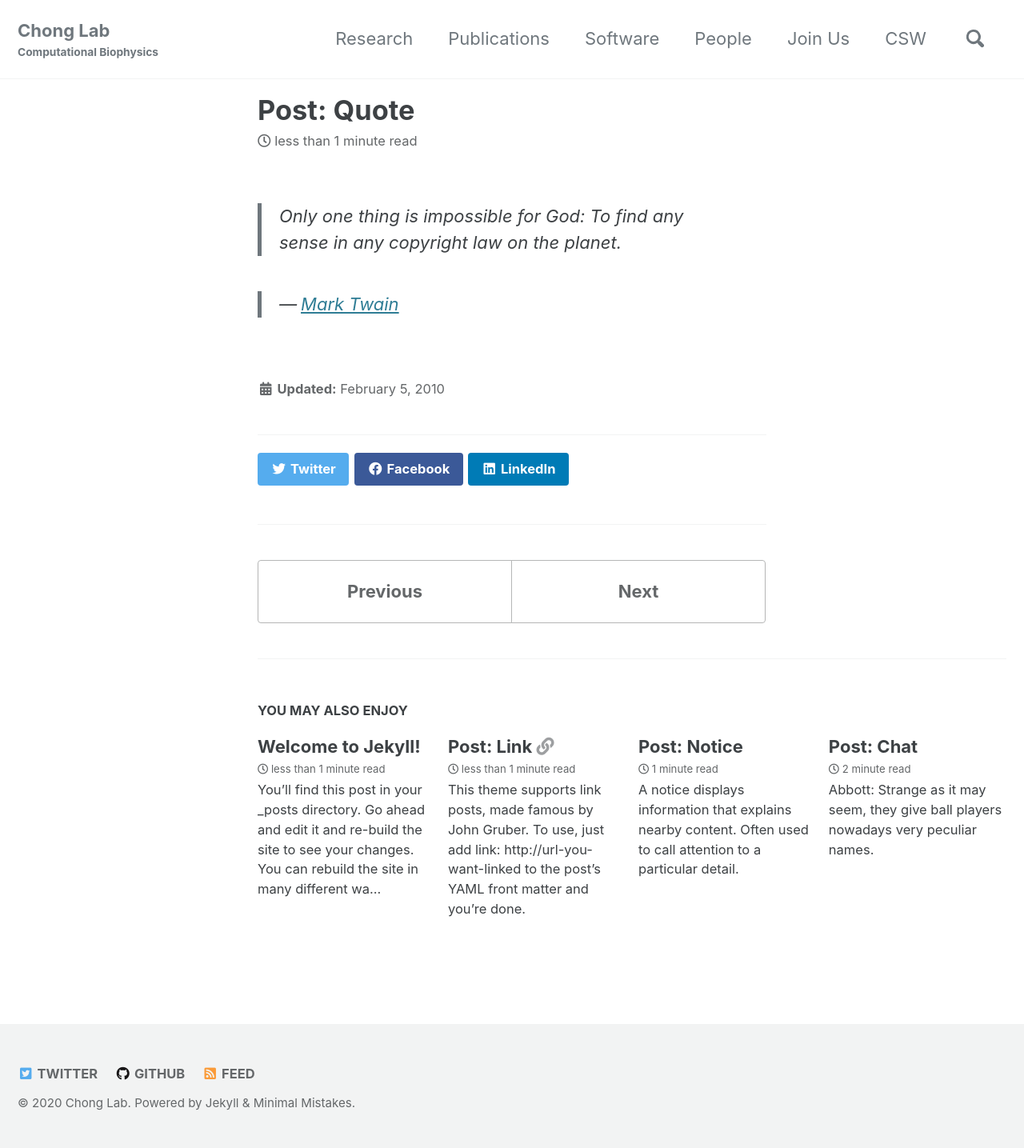
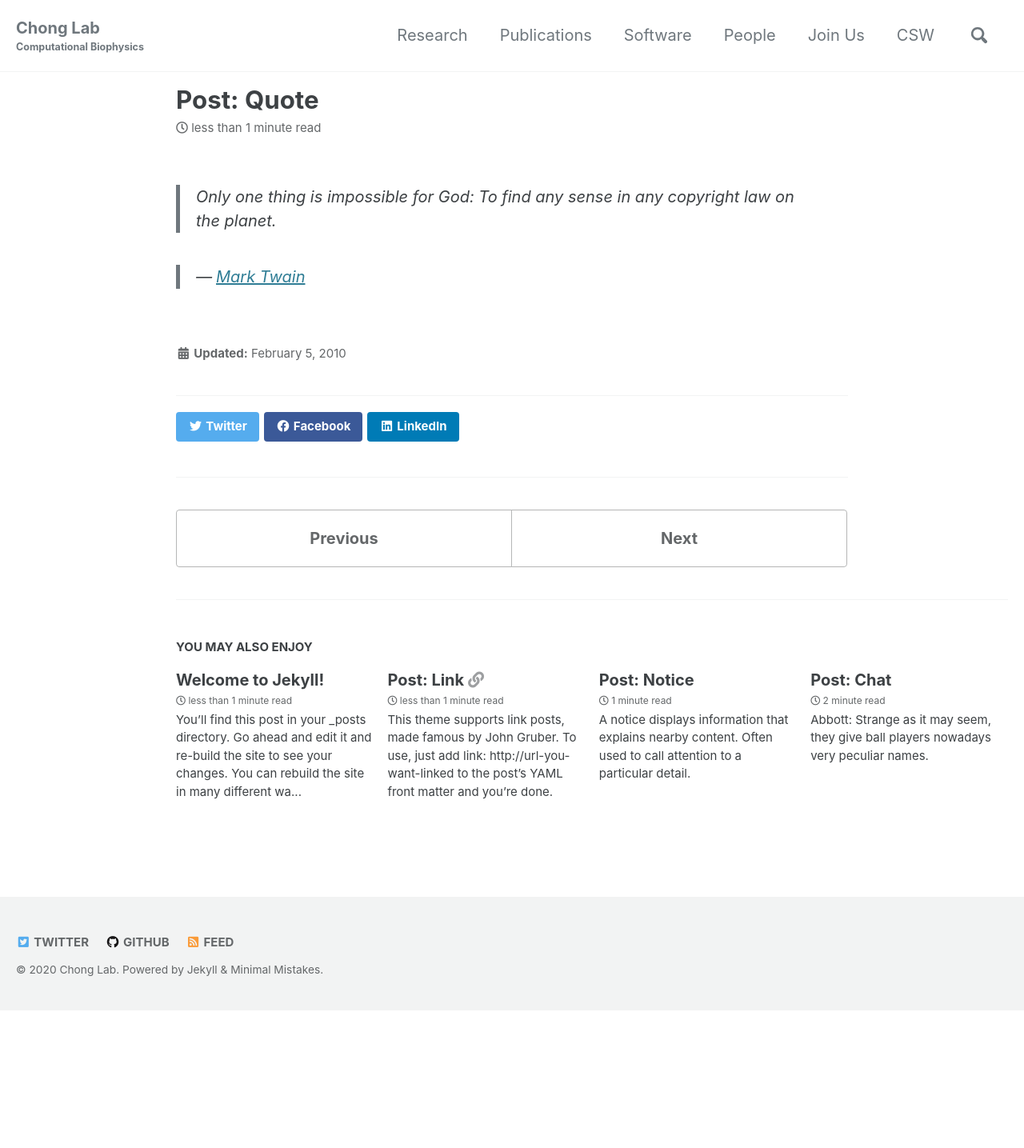
Before and after one commit to darianyang/mm-github-pages-test, a Jekyll site: the page built from _posts/2010-02-05-post-quote.md, in a window 1280 px wide. Shown: the whole page at 80% size. Built offline with Jekyll 4.4.1, drawn with Linux system fonts in a browser that asks for light colours; cached includes are drawn as plain includes; after the commit the page ends 1263 px from its top, so only the background shows below that.

Commit message:
attempt 2b to expand content width

```diff
--- a/_sass/minimal-mistakes/_page.scss
+++ b/_sass/minimal-mistakes/_page.scss
@@ -38,7 +38,7 @@ body {
 .page {
   @include breakpoint($large) {
     float: right;
-    width: calc(100% - #{$right-sidebar-width-narrow} + 20%);
+    width: calc(100% - #{$right-sidebar-width-narrow});
     padding-right: $right-sidebar-width-narrow;
   }
 
--- a/_sass/minimal-mistakes/_variables.scss
+++ b/_sass/minimal-mistakes/_variables.scss
@@ -144,7 +144,7 @@ $small: 600px !default;
 $medium: 768px !default;
 $medium-wide: 900px !default;
 $large: 1024px !default;
-$x-large: 1280px !default;
+$x-large: 1920px !default;
 $max-width: $x-large !default;
 
 /*
```
